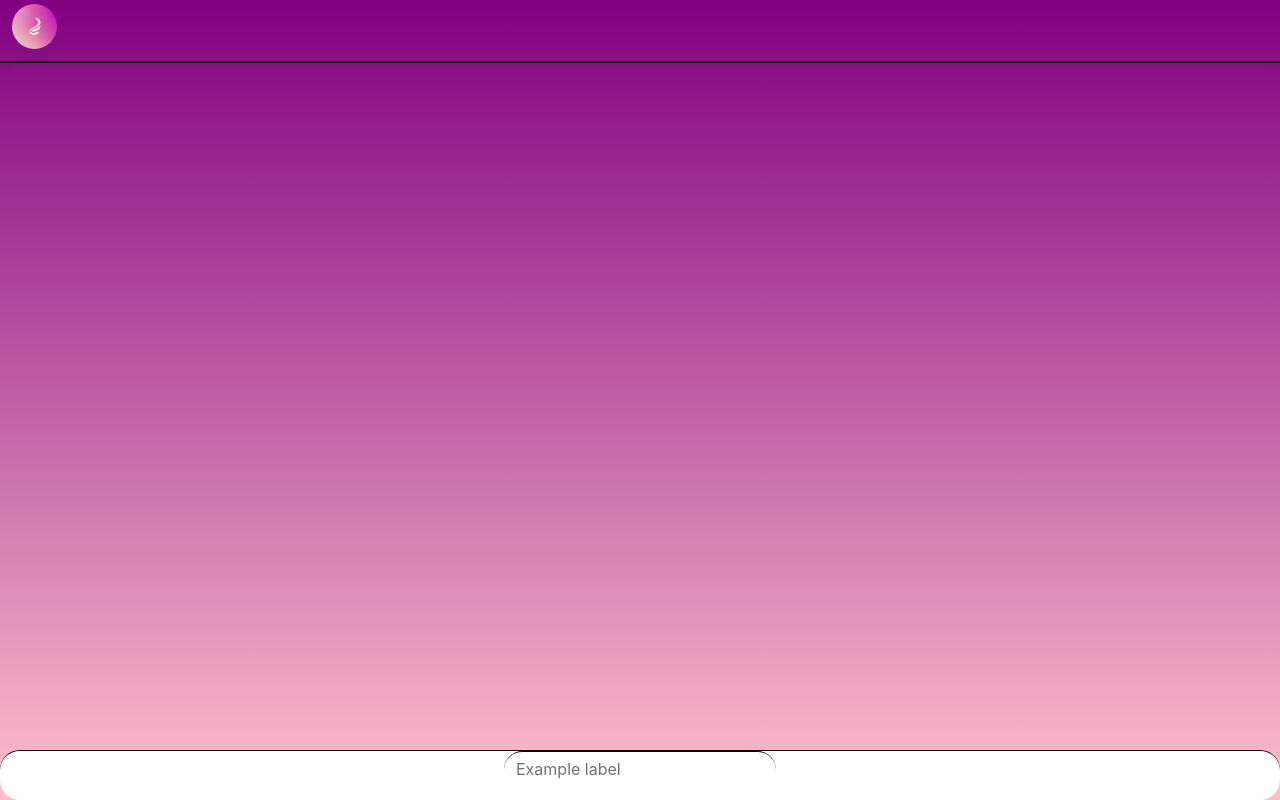
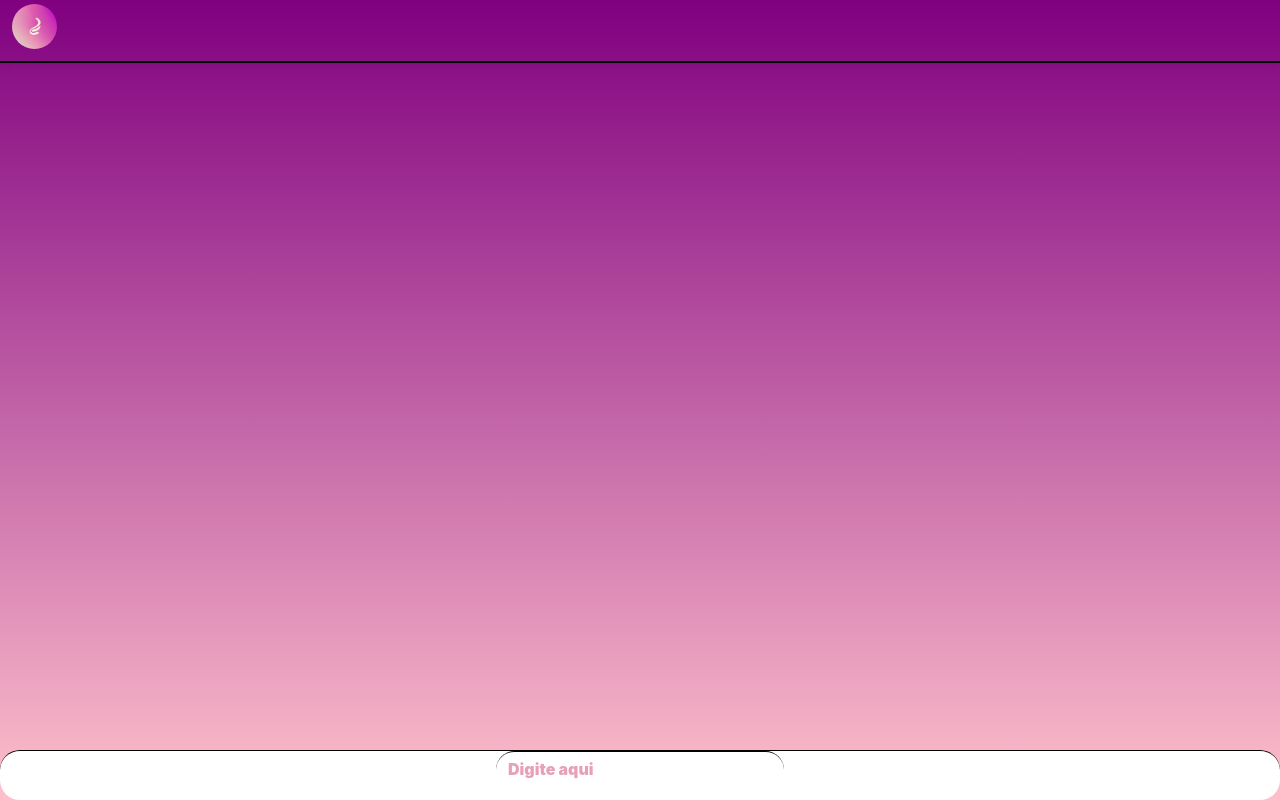
Before and after one commit to FranzieYoogan/angularHidrometro, an Angular app: page /calculus-page in a window 1280 px wide. Built offline with nearby package versions, Linux system fonts and the light colour scheme.

Commit message:
chatBotDesignChanges

```diff
--- a/src/app/calculus-page/calculus-page.component.css
+++ b/src/app/calculus-page/calculus-page.component.css
@@ -26,5 +26,13 @@ bottom: 0;
     border-top: 1px solid black;
     background-color: white;
     border-radius: 20px;
+    color:  black;
+    font-weight: 900;
+    color: #e6a0ba
+}
+
+label {
+
+    color: #e6a0ba;
 
 }
--- a/src/app/calculus-page/calculus-page.component.html
+++ b/src/app/calculus-page/calculus-page.component.html
@@ -15,12 +15,12 @@
   <input
     type="text"
     class="inputStyle peer block min-h-[auto] w-full rounded border-0 bg-transparent px-3 py-[0.32rem] leading-[1.6] outline-none transition-all duration-200 ease-linear focus:placeholder:opacity-100 peer-focus:text-primary data-[te-input-state-active]:placeholder:opacity-100 motion-reduce:transition-none dark:text-neutral-200 dark:placeholder:text-neutral-200 dark:peer-focus:text-primary [&:not([data-te-input-placeholder-active])]:placeholder:opacity-0"
-    id="exampleFormControlInput1"
+    id="inputValue"
     placeholder="Example label" />
   <label
-    for="exampleFormControlInput1"
+    for="inputValue"
     class="pointer-events-none absolute left-3 top-0 mb-0 max-w-[90%] origin-[0_0] truncate pt-[0.37rem] leading-[1.6] text-neutral-500 transition-all duration-200 ease-out peer-focus:-translate-y-[0.9rem] peer-focus:scale-[0.8] peer-focus:text-primary peer-data-[te-input-state-active]:-translate-y-[0.9rem] peer-data-[te-input-state-active]:scale-[0.8] motion-reduce:transition-none dark:text-neutral-200 dark:peer-focus:text-primary"
-    >Example label
+    >Digite aqui
   </label>
 </div>
             </div>
```
